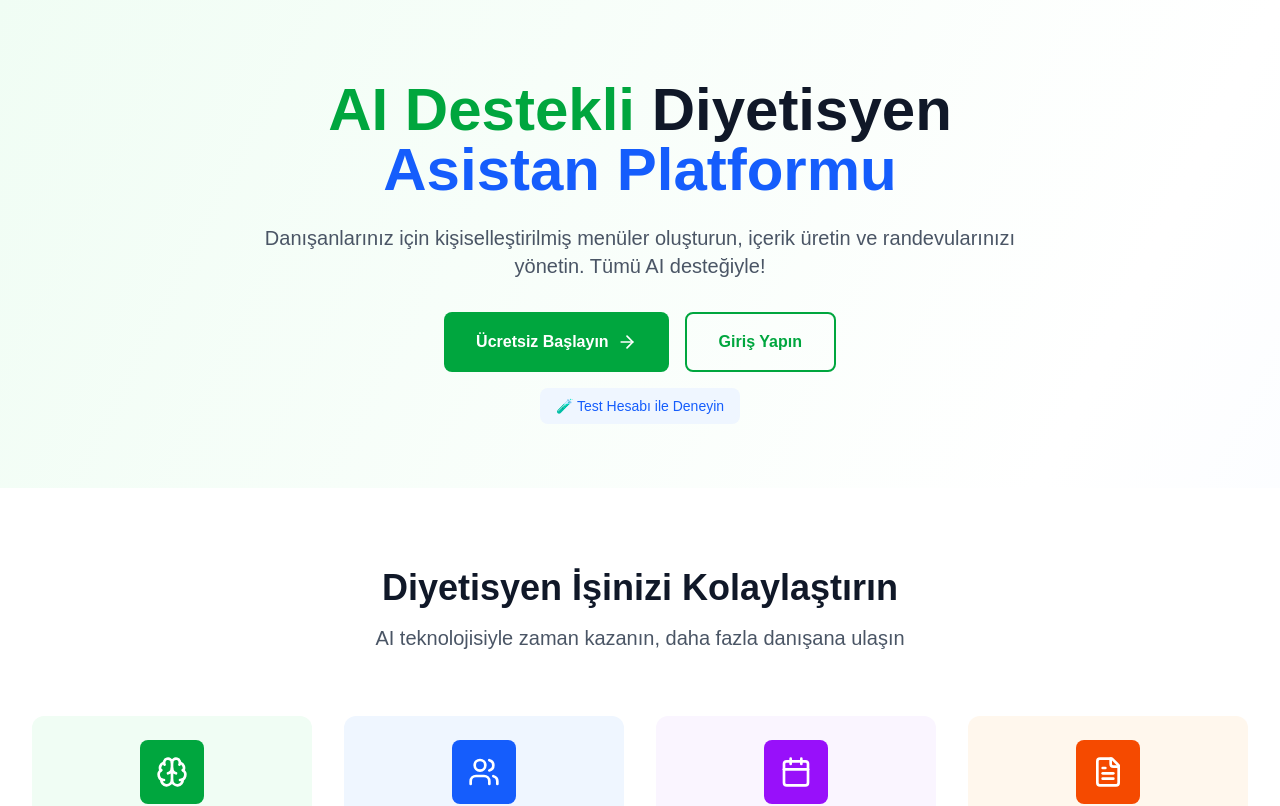
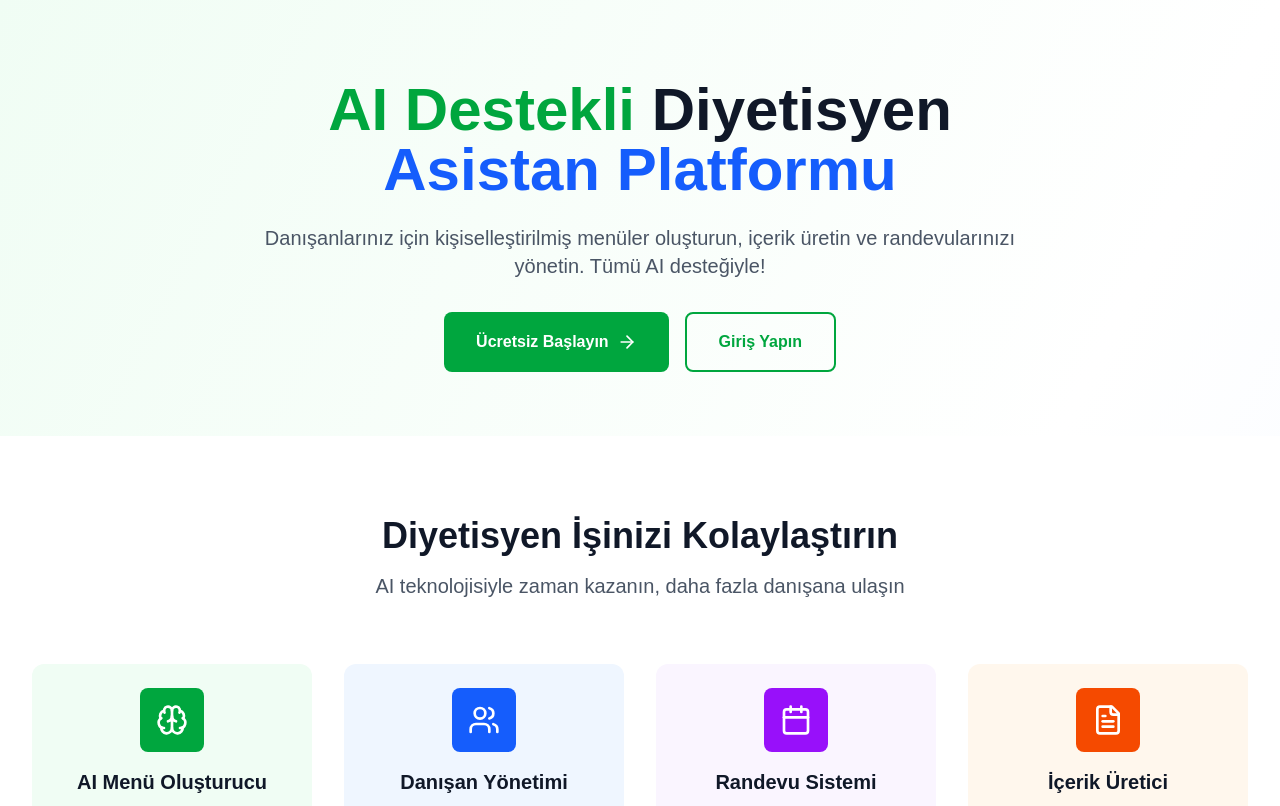
Before and after one commit to redradar12/diyetai, a Next.js app: page / in a window 1280 px wide. Shown: the top 806 px of the page. Built offline with nearby package versions, Linux system fonts and the light colour scheme.

Commit message:
Ana sayfadan test hesabı linki kaldırıldı

```diff
--- a/src/app/page.tsx
+++ b/src/app/page.tsx
@@ -30,16 +30,6 @@ export default function Home() {
                 className="border-2 border-green-600 text-green-600 px-8 py-4 rounded-lg font-semibold hover:bg-green-50 transition-colors"
               >
                 Giriş Yapın
-              </Link>
-            </div>
-
-            {/* Test Hesabı Linki */}
-            <div className="mt-4 text-center">
-              <Link
-                href="/test"
-                className="inline-flex items-center px-4 py-2 text-sm font-medium text-blue-600 bg-blue-50 rounded-lg hover:bg-blue-100 transition-colors"
-              >
-                🧪 Test Hesabı ile Deneyin
               </Link>
             </div>
           </div>
```
